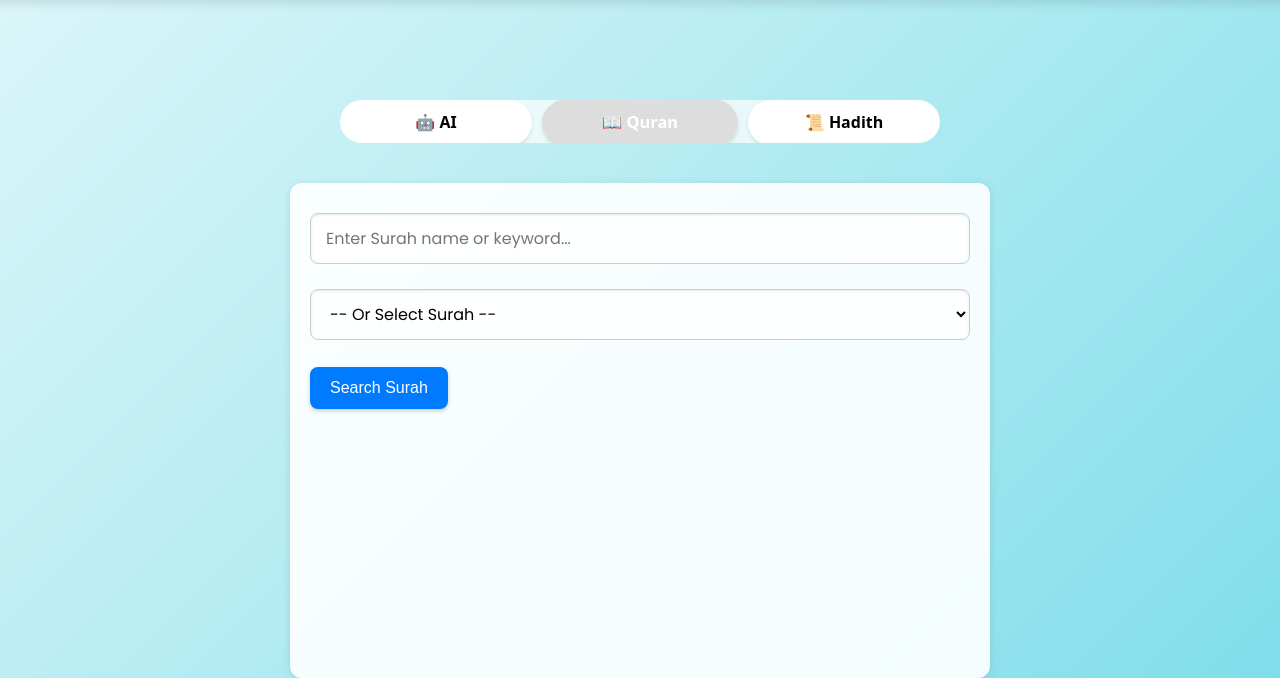
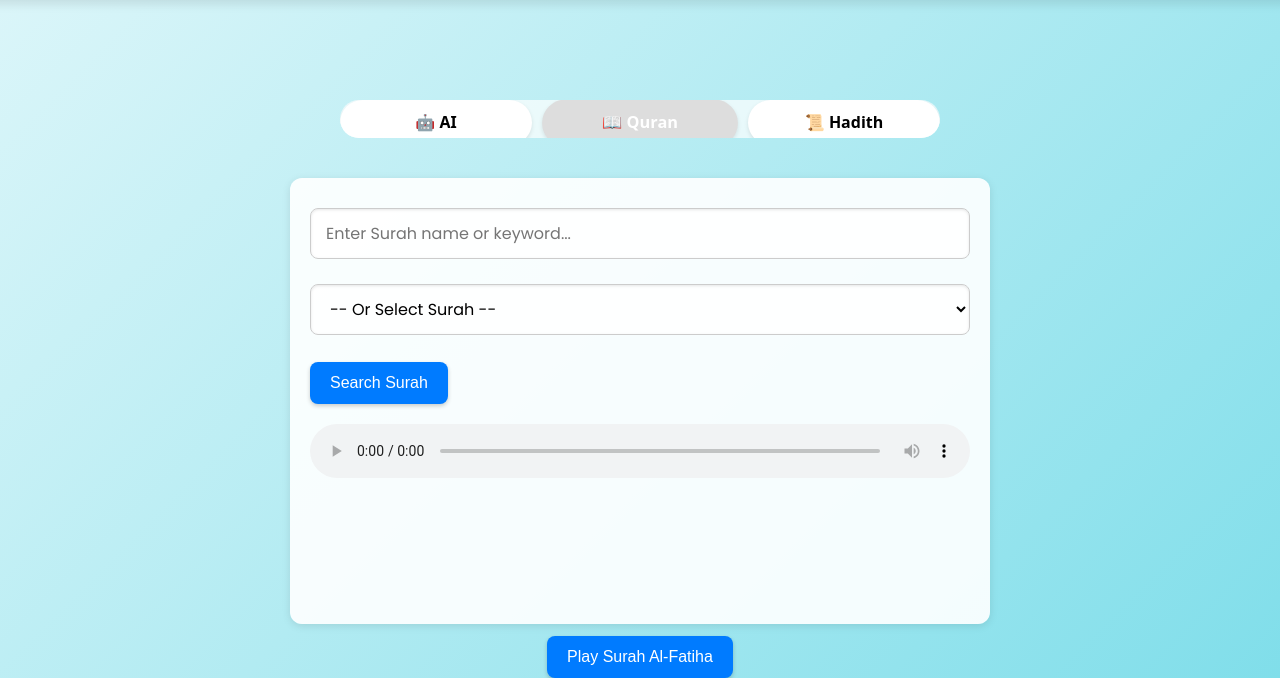
Before and after one commit to ABDULAFEEZ12/Tawfia-Ai, a Flask app: page / in a window 1280 px wide, after a click on "📖 Quran". Shown: the part 122-800 px from the top of the page. Run offline with Flask 3, Linux system fonts and the light colour scheme; data that the repository does not hold is empty.

Commit message:
Update index.html

```diff
--- a/templates/index.html
+++ b/templates/index.html
@@ -284,6 +284,13 @@ body {
   font-family: 'Poppins', sans-serif;
   color: #004d40;
 }
+
+/* Style for the audio player */
+#audio-player {
+  display: block;
+  width: 100%;
+  margin-top: 20px;
+}
 </style>
 </head>
 <body class="light-mode">
@@ -336,6 +343,10 @@ body {
     <option value="">-- Or Select Surah --</option>
   </select>
   <button id="quranSearchButton" onclick="searchQuran()">Search Surah</button>
+  <!-- Audio Player for Surah -->
+  <audio id="quran-audio" controls style="width: 100%; margin-top: 20px;">
+    Your browser does not support the audio element.
+  </audio>
   <div class="results" id="quranResult"></div>
 </div>
 
@@ -769,6 +780,39 @@ document.addEventListener("DOMContentLoaded", () => {
   loadHadithTopics();
   loadSurahList();
 });
+
+// --- NEW: Function to fetch and play Surah first ayah ---
+async function playSurahAudio(surahNumber) {
+  try {
+    const response = await fetch(`https://api.quran.gading.dev/surah/${surahNumber}`);
+    const data = await response.json();
+
+    if (data.code === 200) {
+      const verses = data.data.verses;
+      if (verses && verses.length > 0) {
+        const firstVerseAudio = verses[0].audio.primary; // Use primary audio
+        const audioPlayer = document.getElementById('quran-audio');
+        audioPlayer.src = firstVerseAudio;
+        audioPlayer.play();
+      } else {
+        console.error("No verses found for Surah " + surahNumber);
+      }
+    } else {
+      console.error("Failed to load surah audio:", data.message);
+    }
+  } catch (err) {
+    console.error("Error fetching surah audio:", err);
+  }
+}
+
+// Auto play Surah Al-Fatiha (Surah 1) on page load
+window.onload = () => {
+  playSurahAudio(1);
+};
 </script>
+
+<!-- Optional: Add a button to manually trigger Surah 1 playback -->
+<button onclick="playSurahAudio(1)">Play Surah Al-Fatiha</button>
+
 </body>
 </html>
```
